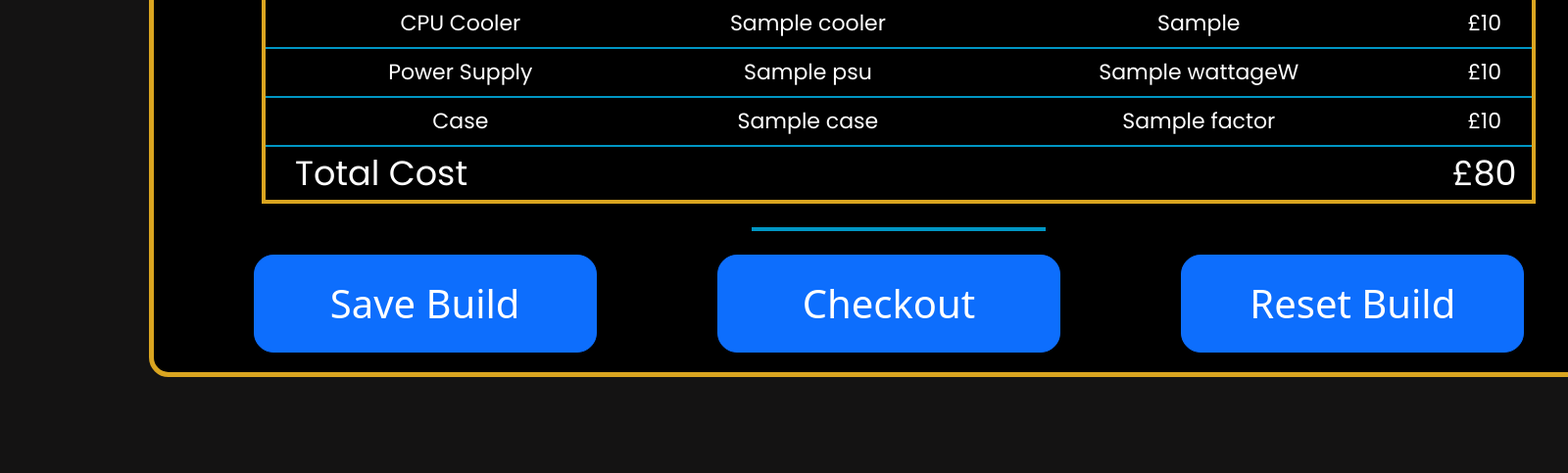
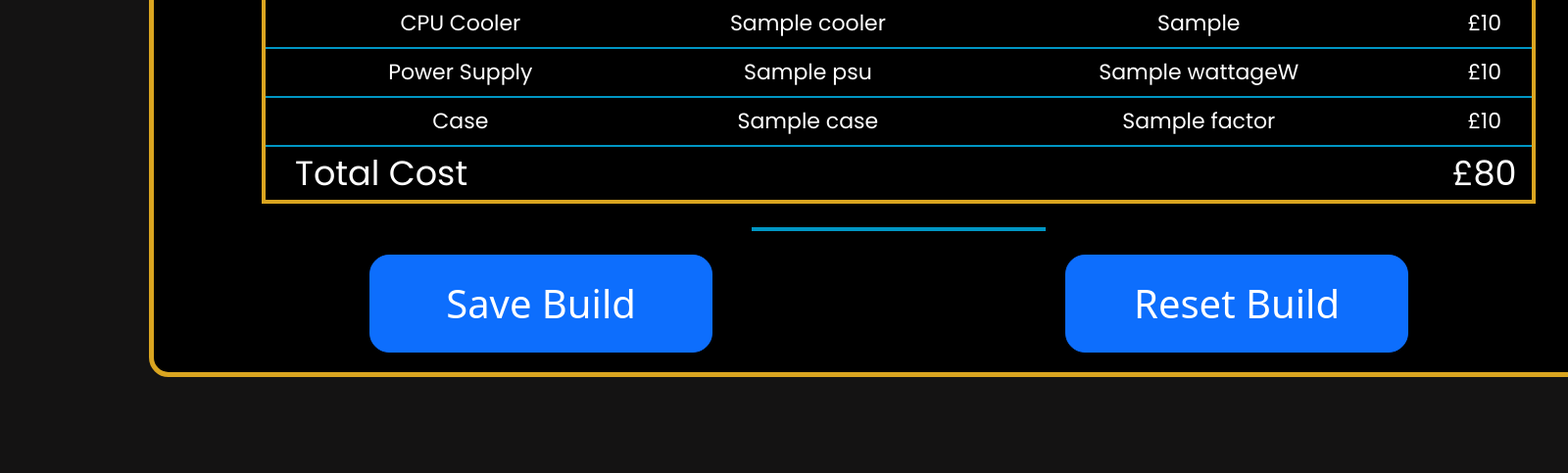
Before and after one commit to henry4622/flask-app, a Flask app: template templates/design-summary.html in a window 1600 px wide; the page is wider, and only the part inside the window is pictured. Shown: the part 880-1363 px from the top of that part at 98% size. Run offline with Flask 3, Linux system fonts and the light colour scheme; the template is opened without the code that fills it: most values are stand-ins (such as "Sample title", 1, 10 or a date in 2020).

Commit message:
deleted summary button

```diff
--- a/templates/design-summary.html
+++ b/templates/design-summary.html
@@ -81,9 +81,6 @@
         <form action="/design-save" method="post" class="mx-auto">
             <button class="btn btn-primary" style="height: 100px; width: 350px; font-size: 40px; border-radius: 20px;  margin-right: 20px;" type="submit">Save Build</button>
         </form>
-        <form action="/custom-checkout" method="post" class="mx-auto">
-            <button class="btn btn-primary" style="height: 100px; width: 350px; font-size: 40px; border-radius: 20px;  margin-right: 20px;" type="submit">Checkout</button>
-        </form>
         <form action="/design-cpu" method="post" class="mx-auto">
             <button class="btn btn-primary" style="height: 100px; width: 350px; font-size: 40px; border-radius: 20px; margin-right: 20px;" type="submit">Reset Build</button>
         </form>
```
